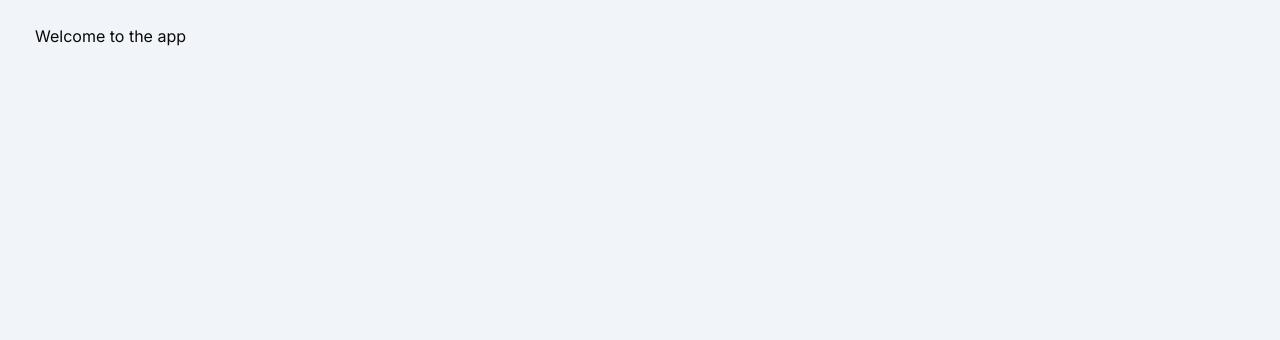
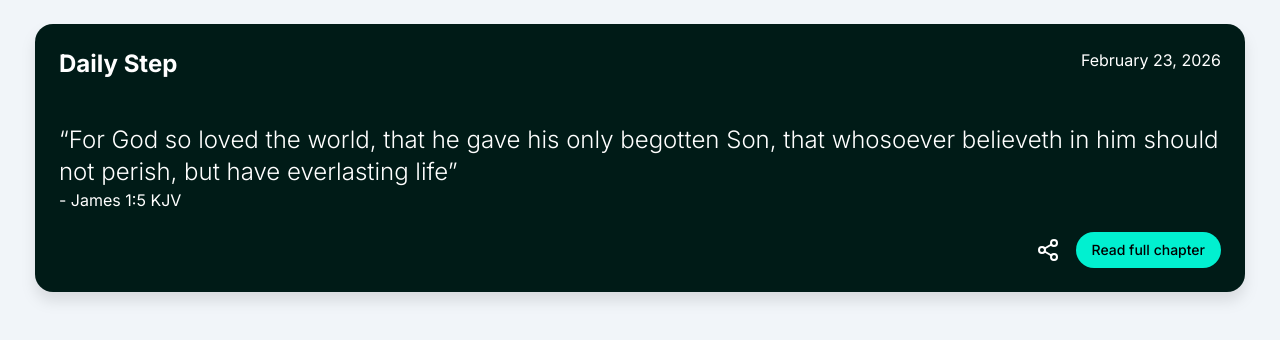
Before and after one commit to bettermarvz/faithstep, a Next.js app: page / in a window 1280 px wide. Shown: the top 340 px of the page. Built offline with nearby package versions, Linux system fonts and the light colour scheme; no server answers.

Commit message:
fix: preview of shared verse

```diff
--- a/app/(app-pages)/overview/page.tsx
+++ b/app/(app-pages)/overview/page.tsx
@@ -40,7 +40,6 @@ const Overview = () => {
     return () => {};
   }, []);
 
-  console.log(me, "meeeeeeeeee");
 
   const handleReact = async (
     gratitude_id: string,
--- a/app/layout.tsx
+++ b/app/layout.tsx
@@ -1,5 +1,6 @@
 import {Inter} from "next/font/google";
 import "./globals.css";
+import Meta from "@/components/global/Meta";
 
 const inter = Inter({
   subsets: ["latin"],
@@ -17,6 +18,9 @@ export default function RootLayout({
 }>) {
   return (
     <html lang="en">
+      <head>
+        <Meta />
+      </head>
       <body className={`${inter.className} max-w-[1258px] mx-auto sm:px-6`}>
         <main className=" pt-6 flex flex-col gap-8">{children}</main>
       </body>
--- a/app/page.tsx
+++ b/app/page.tsx
@@ -1,3 +1,34 @@
-export default function Home() {
-  return <>Welcome to the app</>;
-}
+"use client";
+
+import { getVerse } from "@/features/bible/api";
+import DailyStepCard from "@/features/dailystep/component/DailyStepCard";
+import { getDailyVerse } from "@/features/dailystep/getDailyStep";
+import { useEffect, useState } from "react";
+
+const Home = () => {
+  const { book, chapter, verse: verseNumber } = getDailyVerse();
+  const [verse, setVerse] = useState("");
+  useEffect(() => {
+    const fetch = async () => {
+      const res = await getVerse(book, chapter, verseNumber);
+      console.log(res);
+      setVerse(res.data.text);
+      return res;
+    };
+    fetch();
+
+    return () => {};
+  }, []);
+  return (
+    <>
+      <DailyStepCard
+        text={verse}
+        book={book}
+        chapter={chapter}
+        verse={verseNumber}
+      />
+    </>
+  );
+};
+
+export default Home;
--- /dev/null
+++ b/components/global/Meta.tsx
@@ -0,0 +1,38 @@
+"use client";
+
+import { getVerse } from "@/features/bible/api";
+import { getDailyVerse } from "@/features/dailystep/getDailyStep";
+import React, { useEffect, useState } from "react";
+
+const Meta = () => {
+  const { book, chapter, verse: verseNumber } = getDailyVerse();
+  const [verse, setVerse] = useState("");
+  useEffect(() => {
+    const fetch = async () => {
+      const res = await getVerse(book, chapter, verseNumber);
+      console.log(res);
+      setVerse(res.data.text);
+      return res;
+    };
+    fetch();
+
+    return () => {};
+  }, []);
+  return (
+    <>
+      <meta
+        property="og:title"
+        content="Your daily step to faith from FaithStep app"
+      />
+      <meta property="og:description" content={verse} />
+      {/* <meta property="og:type" content="video.movie" /> */}
+      {/* <meta property="og:url" content="https://www.imdb.com/title/tt0117500/" /> */}
+      {/* <meta
+        property="og:image"
+        content="https://ia.media-imdb.com/images/rock.jpg"
+      /> */}
+    </>
+  );
+};
+
+export default Meta;
--- a/components/global/ShareBtn.tsx
+++ b/components/global/ShareBtn.tsx
@@ -14,8 +14,7 @@ export default function ShareButton({
   text?: string;
 }) {
   const share = async () => {
-    const url = `http://localhost:3000/bible?book=${book}&chapter=${chapter}&verse=${verse}`;
-    console.log(navigator.share, "nnnnn");
+    const url = `https://faithstep.vercel.app`;
     // 1️⃣ Mobile browsers (best experience)
     if (navigator.share) {
       await navigator.share({
--- a/lib/supabase/proxy.ts
+++ b/lib/supabase/proxy.ts
@@ -18,17 +18,17 @@ export async function updateSession(request: NextRequest) {
         },
         setAll(cookiesToSet) {
           cookiesToSet.forEach(({ name, value }) =>
-            request.cookies.set(name, value)
+            request.cookies.set(name, value),
           );
           supabaseResponse = NextResponse.next({
             request,
           });
           cookiesToSet.forEach(({ name, value, options }) =>
-            supabaseResponse.cookies.set(name, value, options)
+            supabaseResponse.cookies.set(name, value, options),
           );
         },
       },
-    }
+    },
   );
 
   // Do not run code between createServerClient and
@@ -46,11 +46,12 @@ export async function updateSession(request: NextRequest) {
     !request.nextUrl.pathname.startsWith("/auth/login") &&
     !request.nextUrl.pathname.startsWith("/auth/signup") &&
     !request.nextUrl.pathname.startsWith("/auth/confirm-email") &&
-    !request.nextUrl.pathname.startsWith("/account/setup")
+    !request.nextUrl.pathname.startsWith("/account/setup") &&
+    !request.nextUrl.pathname.startsWith("/")
   ) {
     // no user, potentially respond by redirecting the user to the login page
     const url = request.nextUrl.clone();
-    url.pathname = "/auth/login";
+    url.pathname = "/";
     return NextResponse.redirect(url);
   }
 
```
